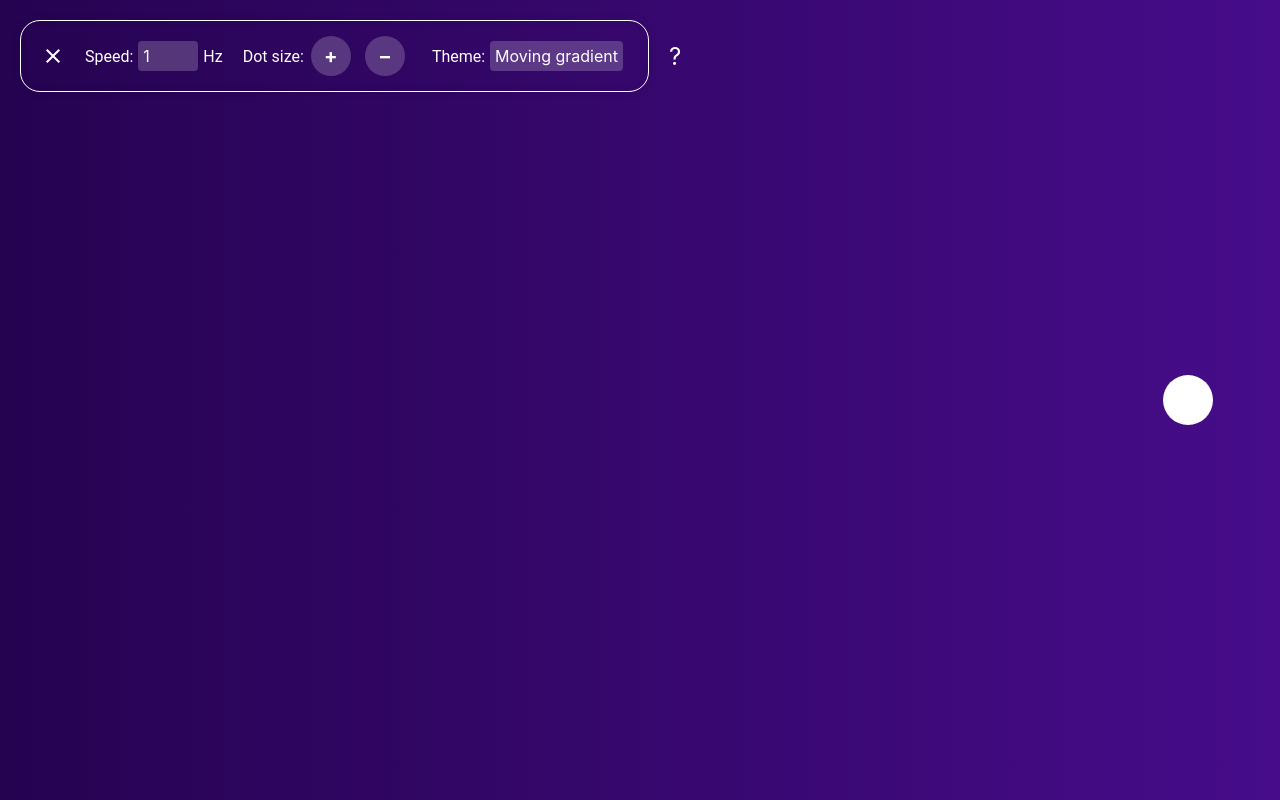
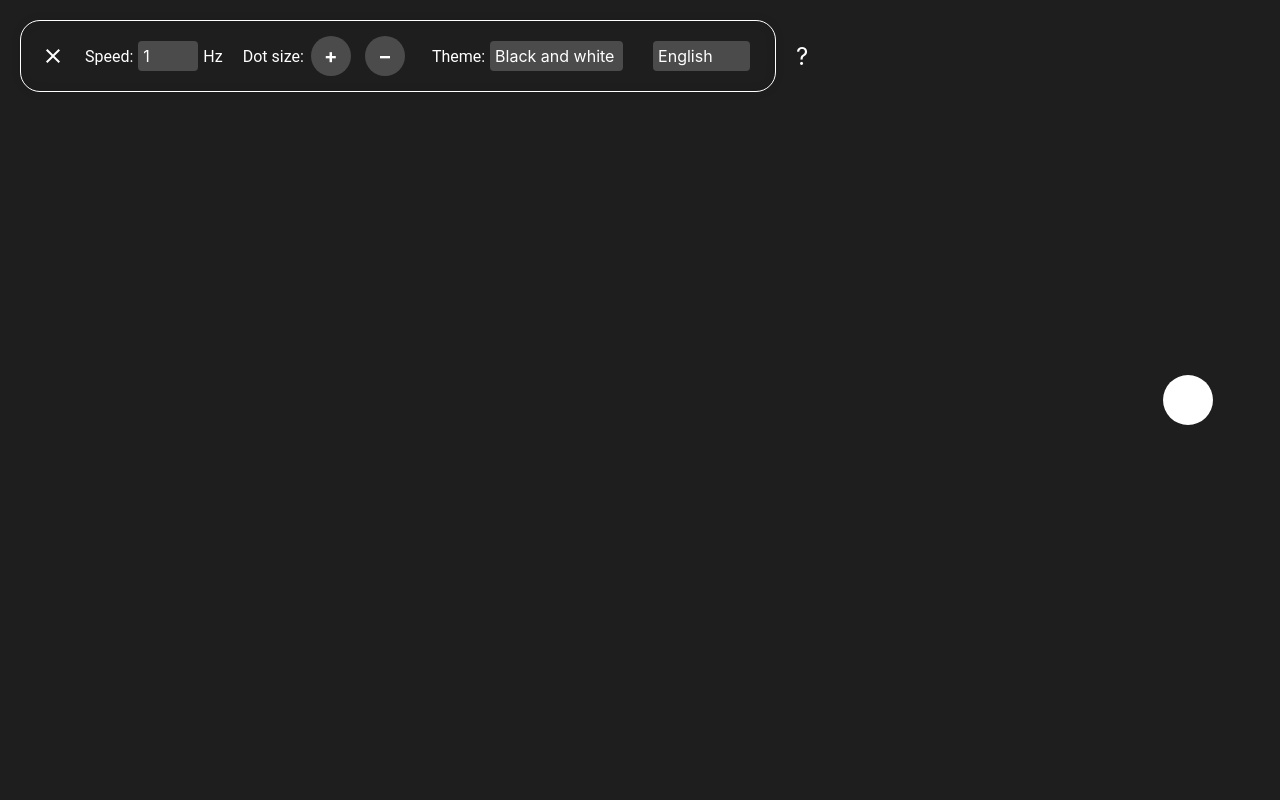
Before and after one commit to notsousual/emdr-web, a React (Create React App) app: page / in a window 1280 px wide. Built offline with nearby package versions, Linux system fonts and the light colour scheme; a web font is replaced by a local one.

Commit message:
Localization context added + localization for Simulator.js only (uk,cz,ru,eng)

```diff
--- a/src/App.js
+++ b/src/App.js
@@ -4,6 +4,7 @@ import { Routes, Route, useLocation } from "react-router-dom";
 import Simulator from "./pages/Simulator";
 import About from "./pages/About";
 import NotFoundPage from "./pages/NotFoundPage";
+import { LanguageProvider } from "./context/Localization";
 
 function App() {
   const location = useLocation();
@@ -23,6 +24,7 @@ function App() {
   }, [location]); // Re-run the effect when the location changes
   return (
     <>
+      <LanguageProvider>
         <Routes>
           <Route path="/" element={<Simulator />} />
           <Route path="/about" element={<About />} />
@@ -31,6 +33,7 @@ function App() {
           {/* If no route matches, the NotFoundPage component will be rendered. */}
           <Route path="*" element={<NotFoundPage />} />
         </Routes>
+      </LanguageProvider>
     </>
   );
 }
--- /dev/null
+++ b/src/components/LanguageSwitcher.js
@@ -0,0 +1,24 @@
+import React from "react";
+// import { useLanguage } from "./..Localization";
+import "./LanguageSwitcher.scss";
+import { useLanguage } from "../context/Localization";
+
+const LanguageSwitcher = ({ className }) => {
+  const { language, changeLanguage } = useLanguage();
+
+  return (
+    <select
+      value={language}
+      onChange={(e) => changeLanguage(e.target.value)}
+      className={className}
+    >
+      <option value="en">English</option>
+      <option value="ru">Русский</option>
+      <option value="uk">Українська</option>
+      <option value="cz">Čeština</option>
+      {/* Czech option added for demonstration */}
+    </select>
+  );
+};
+
+export default LanguageSwitcher;
--- /dev/null
+++ b/src/context/Localization.js
@@ -0,0 +1,211 @@
+import React, { createContext, useState, useContext } from "react";
+
+// Localization resources
+
+const bg = {
+  movingGradient:
+    "linear-gradient(270deg, rgb(28, 0, 64),rgb(77, 14, 149),rgb(39, 25, 111), rgb(11, 91, 60), rgb(39, 25, 111), rgb(77, 14, 149), rgb(28, 0, 64)), rgb(36, 0, 84)",
+
+  black: "rgb(30,30,30)",
+  blue: "#246bb4",
+};
+
+const resources = {
+  en: {
+    welcome: "Welcome to React",
+    controls: {
+      speed: {
+        title: "Speed: ",
+        units: "Hz",
+        tooltip:
+          "The frequency of eye movements in hertz (Hz) denotes the number of cycles (back and forth movements) per second. If eye movements are performed at a frequency of 1 Hz, it means there is one complete cycle per second.",
+      },
+      mode: {
+        title: "Mode:",
+        options: {
+          eyeMovement: "Eye movement",
+          bilateralTapping: "Bilateral tapping",
+        },
+      },
+      dotSize: "Dot size: ",
+      help: {
+        tooltip:
+          "Learn more about what this tool does and EMDR therapy by clicking on the question mark button!",
+      },
+      theme: {
+        label: "Theme: ",
+        themes: {
+          movingGradient: {
+            bg: bg.movingGradient,
+            label: "Moving gradient",
+          },
+          blackAndWhite: {
+            bg: bg.black,
+            label: "Black and white",
+          },
+          blue: {
+            bg: bg.blue,
+            label: "Blue",
+          },
+        },
+      },
+    },
+    // ...other translations
+  },
+  ru: {
+    // Russian translations
+    controls: {
+      speed: {
+        title: "Скорость: ",
+        units: "Гц",
+        tooltip:
+          "Частота движений глаз в герцах (Гц) обозначает количество циклов (движений взад и вперед) в секунду. Если движения глаз выполняются с частотой 1 Гц, это означает, что за секунду происходит один полный цикл.",
+      },
+      mode: {
+        title: "Режим:",
+        options: {
+          eyeMovement: "Движение глаз",
+          bilateralTapping: "Билатеральное постукивание",
+        },
+      },
+      dotSize: "Размер точки: ",
+      help: {
+        tooltip:
+          "Узнайте больше о том, что делает этот инструмент и терапии EMDR, нажав на кнопку с вопросительным знаком!",
+      },
+      theme: {
+        label: "Тема: ",
+        themes: {
+          movingGradient: {
+            bg: bg.movingGradient,
+            label: "Градиент",
+          },
+          blackAndWhite: {
+            bg: bg.black,
+            label: "Черно-белый",
+          },
+          blue: {
+            bg: bg.blue,
+            label: "Синий",
+          },
+        },
+      },
+    },
+    // ...other translations...
+  },
+  uk: {
+    // Ukrainian translations
+    controls: {
+      speed: {
+        title: "Швидкість: ",
+        units: "Гц",
+        tooltip:
+          "Частота рухів очей в герцах (Гц) означає кількість циклів (рухів туди й назад) за секунду. Якщо рухи очей виконуються з частотою 1 Гц, це означає, що за секунду відбувається один повний цикл.",
+      },
+      mode: {
+        title: "Режим:",
+        options: {
+          eyeMovement: "Рух очей",
+          bilateralTapping: "Білатеральний постукування",
+        },
+      },
+      dotSize: "Розмір точки: ",
+      help: {
+        tooltip:
+          "Дізнайтеся більше про те, що робить цей інструмент і терапію EMDR, натиснувши на кнопку з питанням!",
+      },
+      theme: {
+        label: "Тема: ",
+        themes: {
+          movingGradient: {
+            bg: bg.movingGradient,
+            label: "Рухомий градієнт",
+          },
+          blackAndWhite: {
+            bg: bg.black,
+            label: "Чорно-білий",
+          },
+          blue: {
+            bg: bg.blue,
+            label: "Синій",
+          },
+        },
+      },
+    },
+  },
+
+  // ...other translations...
+
+  cz: {
+    // Czech translations
+    controls: {
+      speed: {
+        title: "Rychlost: ",
+        units: "Hz",
+        tooltip:
+          "Frekvence očních pohybů v hertzích (Hz) označuje počet cyklů (pohybů tam a zpět) za sekundu. Pokud se oční pohyby provádějí frekvencí 1 Hz, znamená to, že za sekundu proběhne jeden úplný cyklus.",
+      },
+      mode: {
+        title: "Režim:",
+        options: {
+          eyeMovement: "Pohyb očí",
+          bilateralTapping: "Bilaterální klepání",
+        },
+      },
+      dotSize: "Velikost tečky: ",
+      help: {
+        tooltip:
+          "Další informace o tom, co tento nástroj dělá a terapii EMDR, kliknutím na tlačítko s otazníkem!",
+      },
+      theme: {
+        label: "Téma: ",
+        themes: {
+          movingGradient: {
+            bg: bg.movingGradient,
+            label: "Pohybující se gradient",
+          },
+          blackAndWhite: {
+            bg: bg.black,
+            label: "Černobílý",
+          },
+          blue: {
+            bg: bg.blue,
+            label: "Modrý",
+          },
+        },
+      },
+    },
+    // ...other translations...
+  },
+};
+
+const LanguageContext = createContext();
+
+export const LanguageProvider = ({ children }) => {
+  const defaultLanguage = navigator?.language?.split("-")[0] ?? "en";
+  const [language, setLanguage] = useState(
+    resources[defaultLanguage] ? defaultLanguage : "en"
+  );
+
+  const changeLanguage = (lang) => {
+    if (resources[lang]) {
+      setLanguage(lang);
+    }
+  };
+
+  return (
+    <LanguageContext.Provider value={{ language, setLanguage, changeLanguage }}>
+      {children}
+    </LanguageContext.Provider>
+  );
+};
+
+export const useTranslate = () => {
+  const { language } = useContext(LanguageContext);
+  return (key) => resources[language][key] || key;
+};
+
+export const useLanguage = () => {
+  const { language, changeLanguage } = useContext(LanguageContext);
+  return { language, changeLanguage };
+};
--- a/src/pages/NotFoundPage.js
+++ b/src/pages/NotFoundPage.js
@@ -1,10 +1,8 @@
 import React from "react";
-import { useNavigate } from "react-router-dom";
 import SectionLink from "../components/SectionLink"; // Update with the actual import path
 import "./NotFoundPage.scss";
+
 const NotFoundPage = () => {
-  const navigate = useNavigate();
-
   return (
     <div className="NotFoundPage">
       <h1 className="title">
--- a/src/pages/Simulator.js
+++ b/src/pages/Simulator.js
@@ -3,50 +3,17 @@ import "./Simulator.scss";
 import Tooltip from "./../components/Tooltip";
 import { Link } from "react-router-dom";
 import classNames from "classnames";
-
-const controls = {
-  speed: {
-    title: "Speed: ",
-    units: "Hz",
-    tooltip:
-      "The frequency of eye movements in hertz (Hz) denotes the number of cycles (back and forth movements) per second. If eye movements are performed at a frequency of 1 Hz, it means there is one complete cycle per second.",
-  },
-  mode: {
-    title: "Mode:",
-    options: {
-      eyeMovement: "Eye movement",
-      bilateralTapping: "Bilateral tapping",
-    },
-  },
-
-  dotSize: "Dot size: ",
-
-  help: {
-    tooltip:
-      "Learn more about what this tool does and EMDR therapy by clicking on the question mark button!",
-  },
-
-  theme: {
-    label: "Theme: ",
-    themes: {
-      movingGradient: {
-        bg: "linear-gradient(270deg, rgb(28, 0, 64),rgb(77, 14, 149),rgb(39, 25, 111), rgb(11, 91, 60), rgb(39, 25, 111), rgb(77, 14, 149), rgb(28, 0, 64)), rgb(36, 0, 84)",
-        label: "Moving gradient",
-      },
-
-      blackAndWhite: {
-        bg: "rgb(30,30,30)",
-        label: "Black and white",
-      },
-      blue: {
-        bg: "#246bb4",
-        label: "Blue",
-      },
-    },
-  },
-};
+import LanguageSwitcher from "../components/LanguageSwitcher";
+import { useTranslate } from "../context/Localization";
 
 function Simulator() {
+  const translate = useTranslate(); // Initialize the translation function
+
+  // Access the controls object for the current language
+  const controls = translate("controls");
+
+  // ... (rest of your component logic)
+
   const initDotSize = 50;
   const [dotSize, setDotSize] = useState(initDotSize);
   const [inputValue, setInputValue] = useState(1);
@@ -54,7 +21,7 @@ function Simulator() {
   const animationRef = useRef(null);
 
   const [collapsed, setCollapsed] = useState(false);
-  const [themeKey, setThemeKey] = useState("movingGradient");
+  const [themeKey, setThemeKey] = useState("blackAndWhite");
   // Get the current theme object using the theme key
   const currentTheme = controls.theme.themes[themeKey];
 
@@ -211,18 +178,25 @@ function Simulator() {
 
               <p className="label">
                 {controls.theme.label}
+
+                <span>
                   <select
                     value={themeKey}
                     onChange={handleThemeChange}
                     className="input"
                   >
-                  {Object.entries(controls.theme.themes).map(([key, value]) => (
+                    {Object.entries(controls.theme.themes).map(
+                      ([key, value]) => (
                         <option key={key} value={key}>
                           {value.label}
                         </option>
-                  ))}
+                      )
+                    )}
                   </select>
+                </span>
               </p>
+
+              <LanguageSwitcher className="input" />
             </>
           )}
         </div>
```
Also changed, not shown: src/components/LanguageSwitcher.scss (added). Lines whose indentation alone changed are shown as unchanged.
